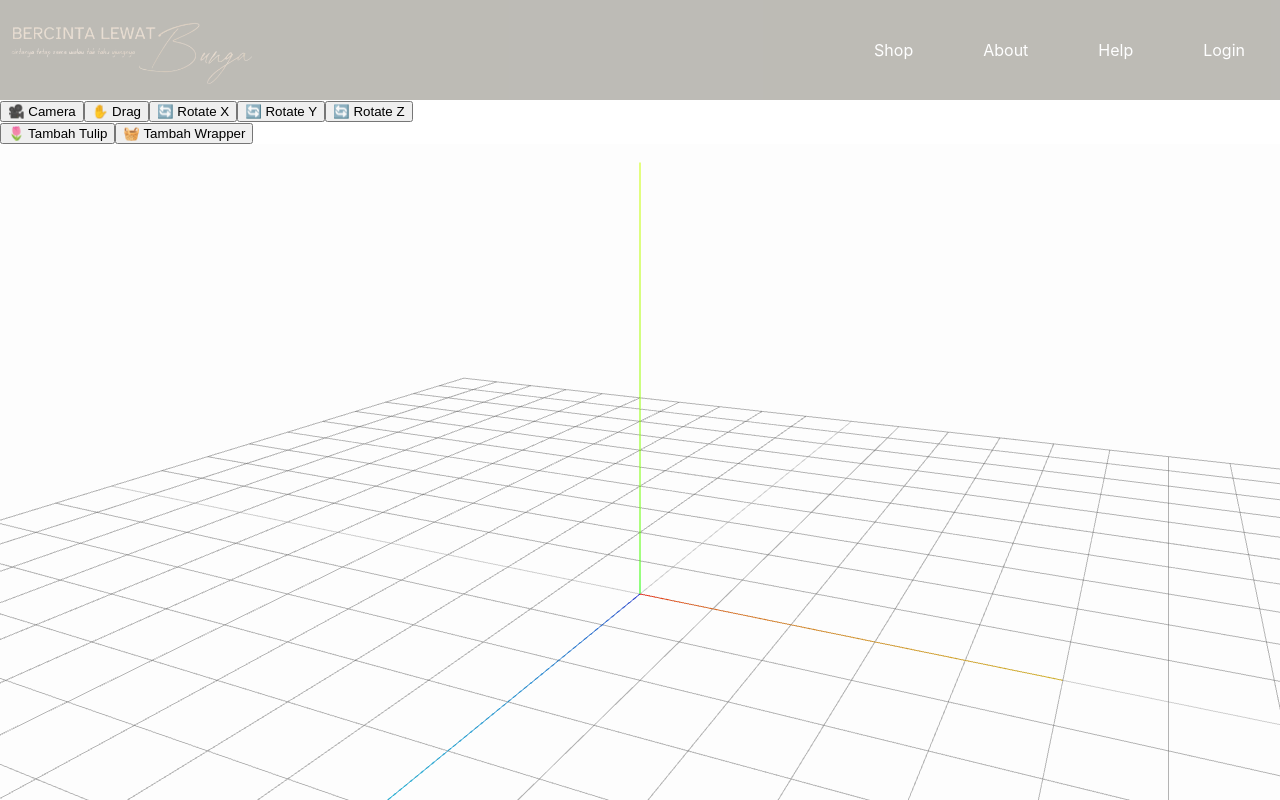
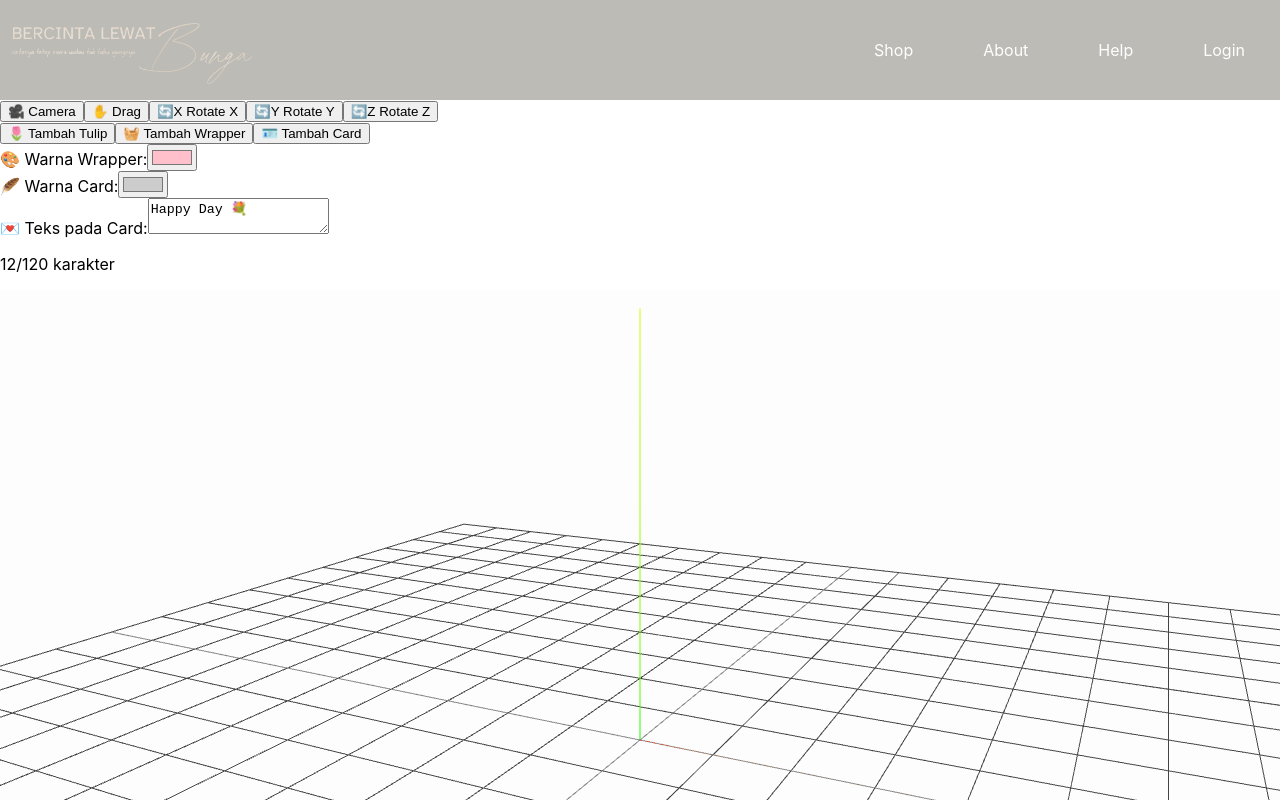
Before and after one commit to aryaaqilah/BercintaLewatBunga-Code, a React (Create React App) app: page /customizer in a window 1280 px wide. Shown: the top 800 px of the page. Built offline with nearby package versions, Linux system fonts and the light colour scheme.

Commit message:
text on card

```diff
--- a/src/pages/customizer.jsx
+++ b/src/pages/customizer.jsx
@@ -1,11 +1,10 @@
 "use client";
 import { Canvas, useThree } from "@react-three/fiber";
-import { OrbitControls, useGLTF } from "@react-three/drei";
+import { OrbitControls, Text, useGLTF } from "@react-three/drei";
 import { useEffect, useRef, useState } from "react";
 import * as THREE from "three";
 
-/* ---------- Komponen Object3D (bisa Flower atau Wrapper) ---------- */
-function Object3DModel({ modelPath, position, mode, setDragging }) {
+function Object3DModel({ modelPath, position, mode, setDragging, type, color, text }) {
   const { scene } = useGLTF(modelPath);
   const modelRef = useRef();
   const { camera, gl } = useThree();
@@ -13,11 +12,27 @@ function Object3DModel({ modelPath, position, mode, setDragging }) {
   useEffect(() => {
     if (scene) {
       const cloned = scene.clone(true);
+
+      // Skala objek
+      if (type === "flower") cloned.scale.set(0.5, 0.5, 0.5);
+      if (type === "wrapper") cloned.scale.set(2.0, 2.0, 2.0);
+      if (type === "card") cloned.scale.set(0.3, 0.3, 0.3); // ✅ diperbarui
+
+      // Ubah warna
+      if ((type === "wrapper" || type === "card") && color) {
+        cloned.traverse((child) => {
+          if (child.isMesh) {
+            child.material = child.material.clone();
+            child.material.color = new THREE.Color(color);
+          }
+        });
+      }
+
       modelRef.current.add(cloned);
     }
-  }, [scene]);
+  }, [scene, type, color]);
 
-  // Interaksi drag dan rotate
+  // Drag & Rotate
   useEffect(() => {
     if (mode === "camera") return;
     const model = modelRef.current;
@@ -90,40 +105,77 @@ function Object3DModel({ modelPath, position, mode, setDragging }) {
     };
   }, [mode, camera, gl, setDragging]);
 
-  return <group ref={modelRef} position={position} />;
+  return (
+    <group ref={modelRef} position={position}>
+      {type === "card" && text && (
+  <Text
+    position={[0, 0, 0]} // di tengah card
+    fontSize={0.035} // disesuaikan dengan ukuran card
+    color="black"
+    anchorX="center"
+    anchorY="middle"
+    maxWidth={0.45} // sesuai lebar card (0.3 dikurangi margin)
+    lineHeight={1.1} // jarak antar baris
+    overflowWrap="break-word"
+    textAlign="center"
+    clipRect={[-0.23, -0.12, 0.23, 0.12]} // 🔥 membatasi area teks agar tidak melebihi tinggi card (0.3)
+  >
+    {text}
+  </Text>
+)}
+    </group>
+  );
 }
 
-/* ---------- Scene utama ---------- */
 export default function FlowerScene() {
-  const [objects, setObjects] = useState([]); // menyimpan semua object (flower & wrapper)
+  const [objects, setObjects] = useState([]);
   const [isDragging, setIsDragging] = useState(false);
   const [mode, setMode] = useState("camera");
+  const [wrapperColor, setWrapperColor] = useState("#ffc0cb");
+  const [cardColor, setCardColor] = useState("#cccccc");
+  const [cardText, setCardText] = useState("Happy Day 💐");
 
-  // Tambah bunga
   const addFlower = () => {
     setObjects((prev) => [
       ...prev,
-      {
-        id: prev.length,
-        type: "flower",
-        modelPath: "/models/flower.glb",
-        position: [prev.length * 1.5, 0, 0],
-      },
+      { id: prev.length, type: "flower", modelPath: "/models/flower.glb", position: [prev.length * 1.5, 0, 0] },
     ]);
   };
 
-  // Tambah wrapper
   const addWrapper = () => {
-    setObjects((prev) => [
-      ...prev,
+  setObjects((prev) => {
+    // Hapus wrapper lama (jika ada)
+    const filtered = prev.filter((obj) => obj.type !== "wrapper");
+    // Tambahkan wrapper baru
+    return [
+      ...filtered,
       {
-        id: prev.length,
+        id: Date.now(),
         type: "wrapper",
         modelPath: "/models/wrapper.glb",
-        position: [prev.length * 1.5, 0, 0],
+        position: [0, 0, 0],
       },
-    ]);
-  };
+    ];
+  });
+};
+
+const addCard = () => {
+  setObjects((prev) => {
+    // Hapus card lama (jika ada)
+    const filtered = prev.filter((obj) => obj.type !== "card");
+    // Tambahkan card baru
+    return [
+      ...filtered,
+      {
+        id: Date.now(),
+        type: "card",
+        modelPath: "/models/card.glb",
+        position: [0, 0.2, 0],
+        text: cardText,
+      },
+    ];
+  });
+};
 
   return (
     <div className="w-full relative bg-gray-100">
@@ -132,16 +184,16 @@ export default function FlowerScene() {
         {[
           { name: "Camera", mode: "camera", icon: "🎥", color: "blue" },
           { name: "Drag", mode: "drag", icon: "✋", color: "green" },
-          { name: "Rotate X", mode: "rotateX", icon: "🔄", color: "purple" },
-          { name: "Rotate Y", mode: "rotateY", icon: "🔄", color: "purple" },
-          { name: "Rotate Z", mode: "rotateZ", icon: "🔄", color: "purple" },
+          { name: "Rotate X", mode: "rotateX", icon: "🔄X", color: "purple" },
+          { name: "Rotate Y", mode: "rotateY", icon: "🔄Y", color: "purple" },
+          { name: "Rotate Z", mode: "rotateZ", icon: "🔄Z", color: "purple" },
         ].map((btn) => (
           <button
             key={btn.mode}
             onClick={() => setMode(btn.mode)}
-            className={`px-4 py-2 rounded-lg ${
+            className={`px-4 py-2 rounded-lg font-semibold transition ${
               mode === btn.mode
-                ? `bg-${btn.color}-600 text-white`
+                ? `bg-${btn.color}-600 text-white shadow-lg scale-105`
                 : "bg-gray-200 text-black"
             }`}
           >
@@ -152,56 +204,80 @@ export default function FlowerScene() {
 
       {/* Tombol tambah objek */}
       <div className="absolute top-6 right-6 flex flex-col gap-3">
-        <button
-          onClick={addFlower}
-          className="px-6 py-3 bg-pink-600 text-white text-lg rounded-xl shadow-lg hover:bg-pink-700 transition"
-        >
+        <button onClick={addFlower} className="px-6 py-3 bg-pink-600 text-white text-lg rounded-xl shadow-lg hover:bg-pink-700 transition">
           🌷 Tambah Tulip
         </button>
-        <button
-          onClick={addWrapper}
-          className="px-6 py-3 bg-yellow-500 text-white text-lg rounded-xl shadow-lg hover:bg-yellow-600 transition"
-        >
+        <button onClick={addWrapper} className="px-6 py-3 bg-yellow-500 text-white text-lg rounded-xl shadow-lg hover:bg-yellow-600 transition">
           🧺 Tambah Wrapper
+        </button>
+        <button onClick={addCard} className="px-6 py-3 bg-gray-600 text-white text-lg rounded-xl shadow-lg hover:bg-gray-700 transition">
+          🪪 Tambah Card
         </button>
       </div>
 
+      {/* Pilihan warna dan teks */}
+      <div className="absolute bottom-6 right-6 bg-white rounded-xl shadow-lg p-4 flex flex-col gap-3 w-80">
+        <div className="flex items-center gap-4">
+          <label className="font-semibold">🎨 Warna Wrapper:</label>
+          <input
+            type="color"
+            value={wrapperColor}
+            onChange={(e) => setWrapperColor(e.target.value)}
+            className="w-10 h-10 border-none rounded-full cursor-pointer"
+          />
+        </div>
+
+        <div className="flex items-center gap-4">
+          <label className="font-semibold">🪶 Warna Card:</label>
+          <input
+            type="color"
+            value={cardColor}
+            onChange={(e) => setCardColor(e.target.value)}
+            className="w-10 h-10 border-none rounded-full cursor-pointer"
+          />
+        </div>
+
+        <div className="flex flex-col gap-2">
+          <label className="font-semibold">💌 Teks pada Card:</label>
+          <textarea
+  value={cardText}
+  onChange={(e) => {
+    const value = e.target.value;
+    if (value.length <= 120) setCardText(value);
+  }}
+  placeholder="Tulis pesanmu di sini... (max 120 karakter)"
+  className="border rounded-lg px-3 py-2 text-sm resize-none h-24"
+  maxLength={120}
+/>
+<p className="text-xs text-gray-500 text-right">
+  {cardText.length}/120 karakter
+</p>
+
+        </div>
+      </div>
+
       {/* Canvas */}
-      <div
-        className="w-full border-4 border-gray-400 rounded-lg overflow-hidden"
-        style={{ height: "900px" }}
-      >
+      <div className="w-full border-4 border-gray-400 rounded-lg overflow-hidden" style={{ height: "900px" }}>
         <Canvas camera={{ position: [5, 5, 10], fov: 50 }}>
           <color attach="background" args={["#fdfdfd"]} />
           <ambientLight intensity={0.6} />
           <directionalLight position={[5, 10, 5]} intensity={1} />
 
-          {/* Render semua objek (bunga & wrapper) */}
           {objects.map((obj) => (
             <Object3DModel
               key={obj.id}
+              type={obj.type}
               modelPath={obj.modelPath}
               position={obj.position}
               mode={mode}
               setDragging={setIsDragging}
+              color={obj.type === "wrapper" ? wrapperColor : obj.type === "card" ? cardColor : undefined}
+              text={obj.type === "card" ? obj.text : undefined}
             />
           ))}
 
-          {/* Axis & Grid */}
           <axesHelper args={[5]} />
-          <gridHelper
-            args={[20, 20, 0x888888, 0x444444]}
-            ref={(helper) => {
-              if (helper) {
-                helper.material.depthWrite = false;
-                helper.material.transparent = true;
-                helper.material.opacity = 0.4;
-                helper.raycast = () => {};
-              }
-            }}
-          />
-
-          {/* OrbitControls aktif hanya saat kamera mode */}
+          <gridHelper args={[20, 20, 0x888888, 0x444444]} />
           <OrbitControls enabled={mode === "camera" && !isDragging} />
         </Canvas>
       </div>
```
